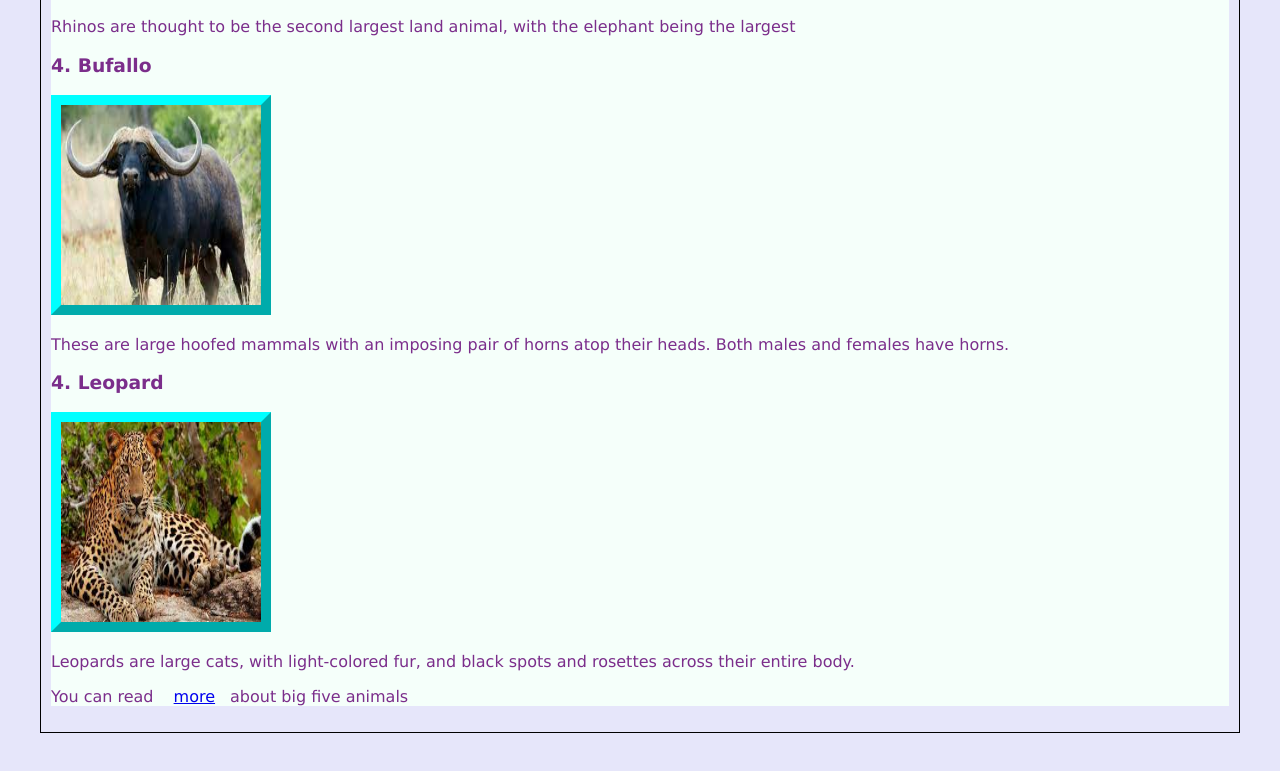
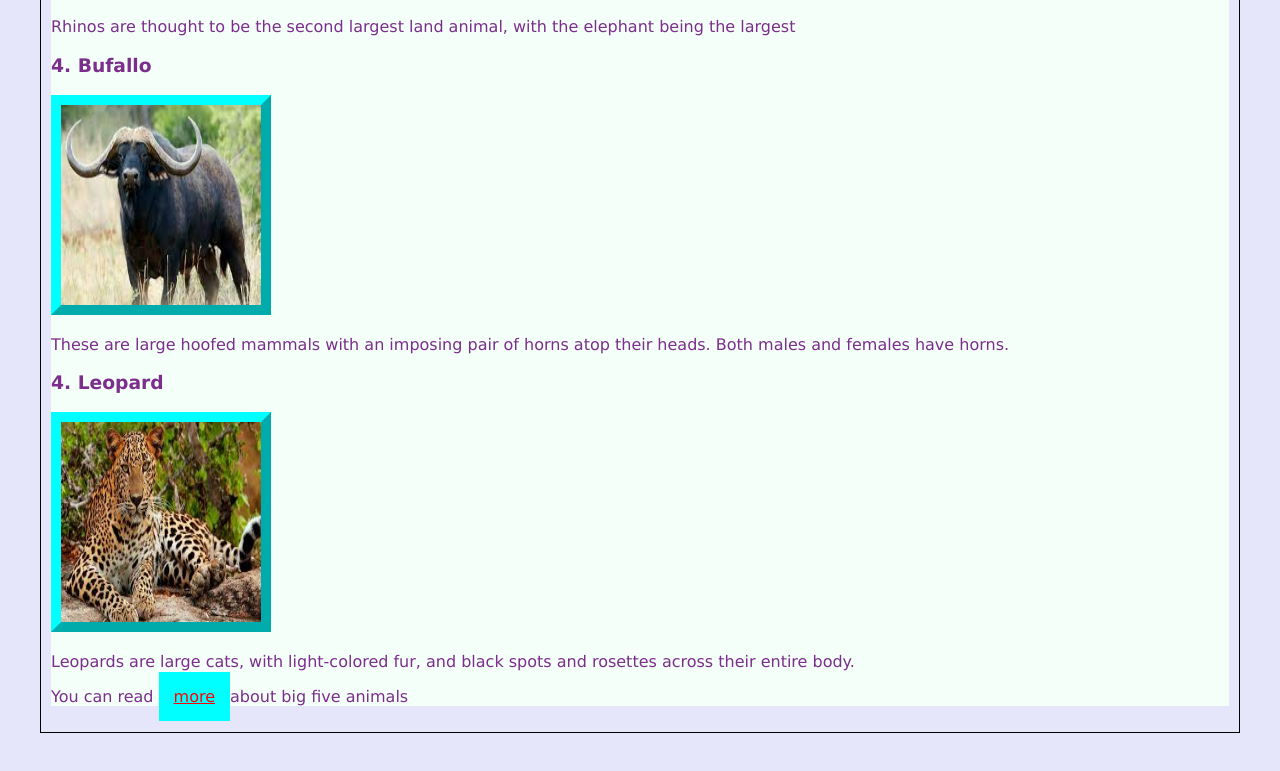
Before and after one commit to Lenus254/Favourite-photography-, a plain HTML site: page index.html in a window 1280 px wide. In both pictures the pointer is over the link "more". Shown: the part 1504-2275 px from the top of the page. Drawn offline with Linux system fonts and the light colour scheme.

Commit message:
styles a links

```diff
--- a/styles.css
+++ b/styles.css
@@ -46,3 +46,7 @@ a:link{
     padding: 15px;
     text-underline-position: below;
 }
+a:hover{
+    color: red;
+    background-color: cyan;
+}
```
